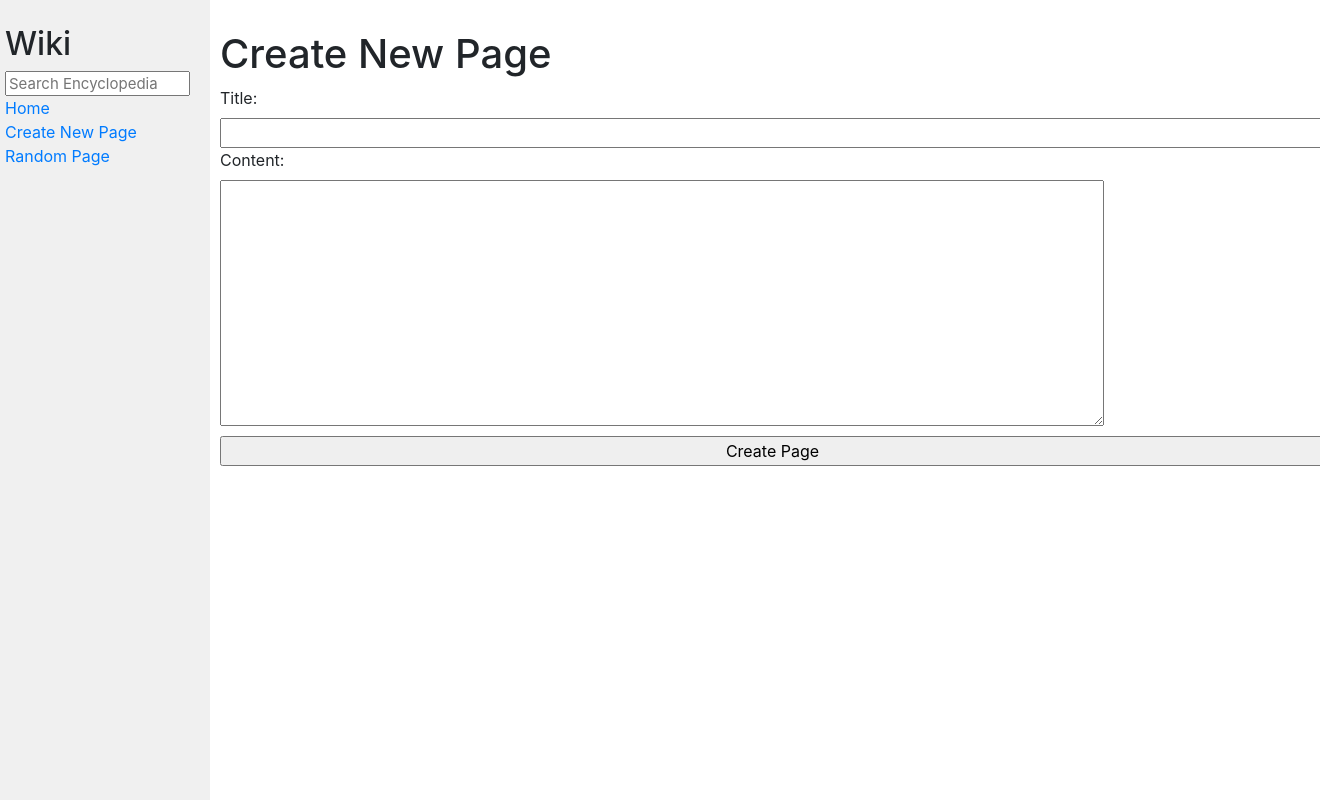
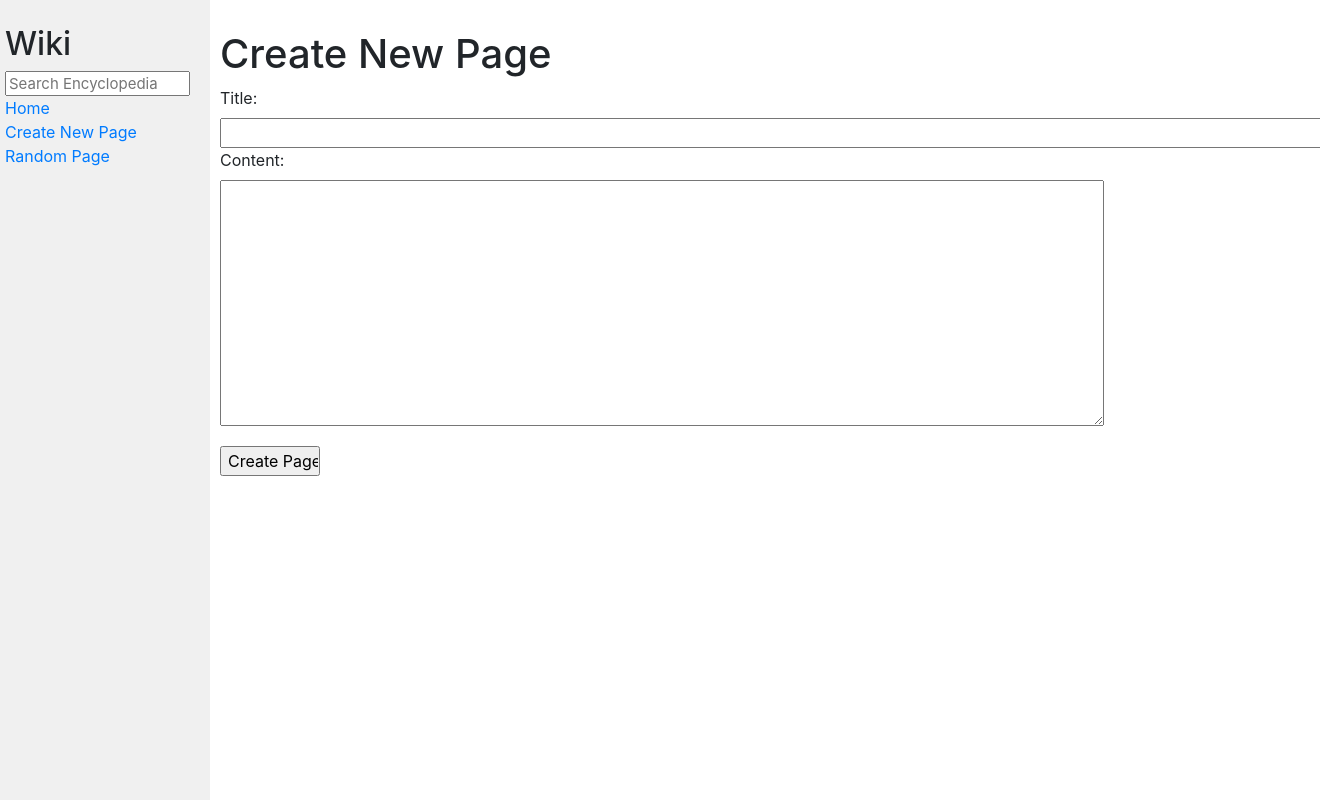
Before and after one commit to EricJostad/Wiki, a Django app: page /new in a window 1320 px wide; the page is wider, and only the part inside the window is pictured. Run offline with Django 3.2, Linux system fonts and the light colour scheme; some libraries are stand-ins or nearby versions.

Commit message:
Simple styling addition.

```diff
--- a/encyclopedia/templates/encyclopedia/new.html
+++ b/encyclopedia/templates/encyclopedia/new.html
@@ -10,7 +10,7 @@
     <form class="NewEntryForm" action="{% url 'encyclopedia:new' %}" method="post">
         {% csrf_token %}
         {{ form }}
-        <input type="submit" value="Create Page">
+        <input type="submit" value="Create Page" style="margin-top: 10px; width: 100px">
     </form>
     {% if messages %}
         {% for message in messages %}
```
